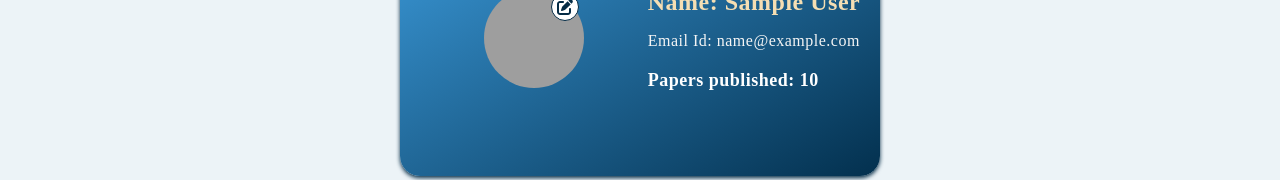
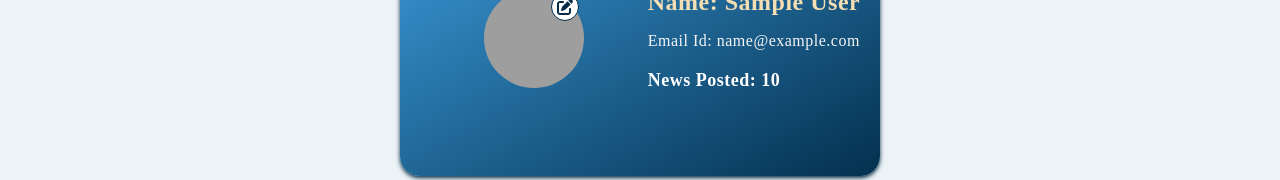
Before and after one commit to ds4004/Bulletin, a React (Create React App) app in the folder frontend/: page /profile in a window 1280 px wide. Shown: the part 373-553 px from the top of the page. Built offline with nearby package versions, Linux system fonts and the light colour scheme; sample sign-in values are in the browser's storage; grey boxes are pictures that could not be loaded.

Commit message:
modified profile

```diff
--- a/frontend/src/Components/Profile/Profile.js
+++ b/frontend/src/Components/Profile/Profile.js
@@ -18,14 +18,14 @@ export default function Profile() {
                                 <FontAwesomeIcon icon={faEdit} className="edit-icon" />
                             </div>
                         ) : (
-                            <img src={image} alt="React Image" className='profile-img' />
+                            <img src={image} alt="React" className='profile-img' />
                         )}
                     </div>
                     <div className="profile-details">
                         <h1 className="profile-name">Name: {user.name}</h1>
                         <p className="profile-email">Email Id: {user.email}</p>
                         <div className="profile-extra-details">
-                            <h3>Papers published: 10</h3>
+                            <h3>News Posted: 10</h3>
                         </div>
                     </div>
                 </div>
```
